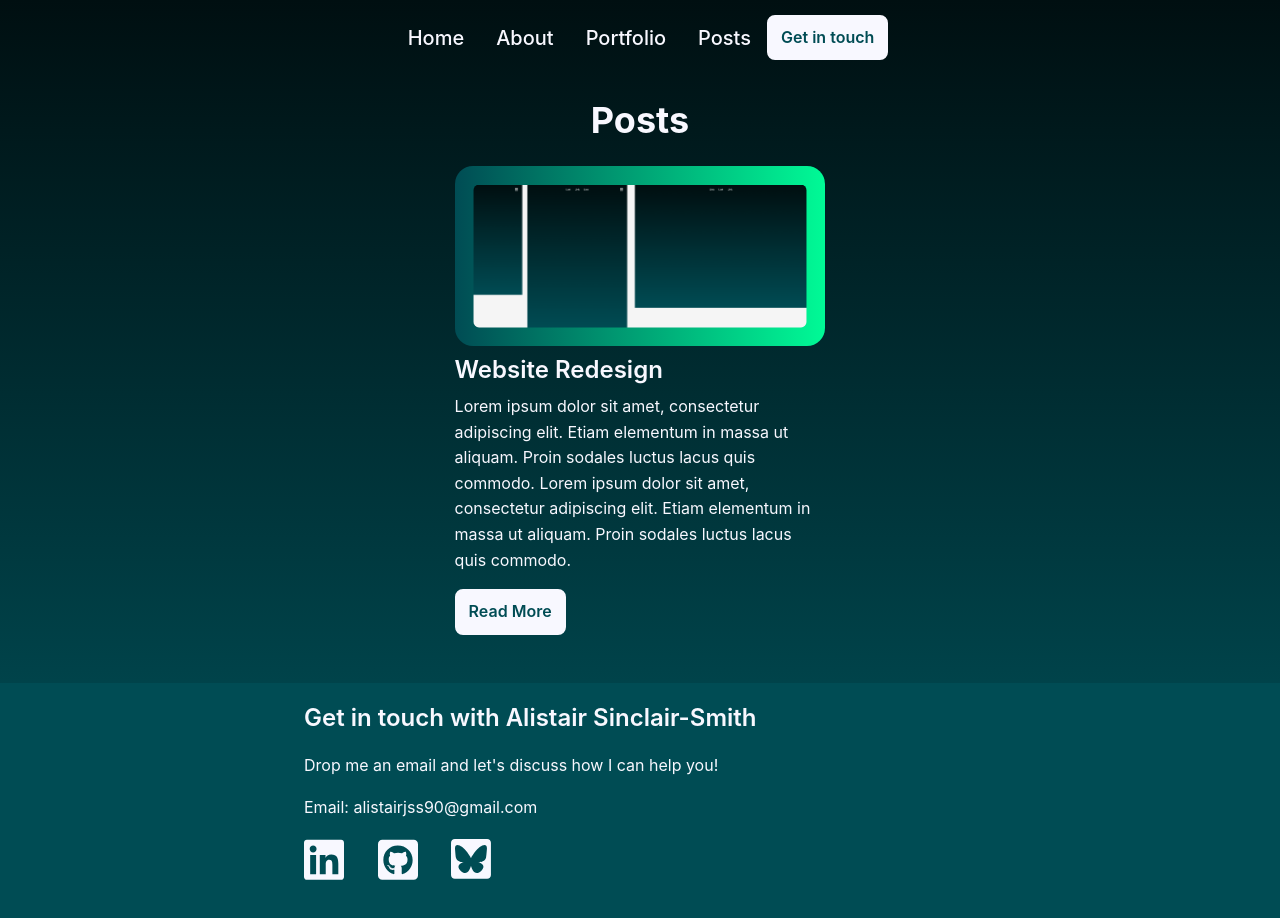
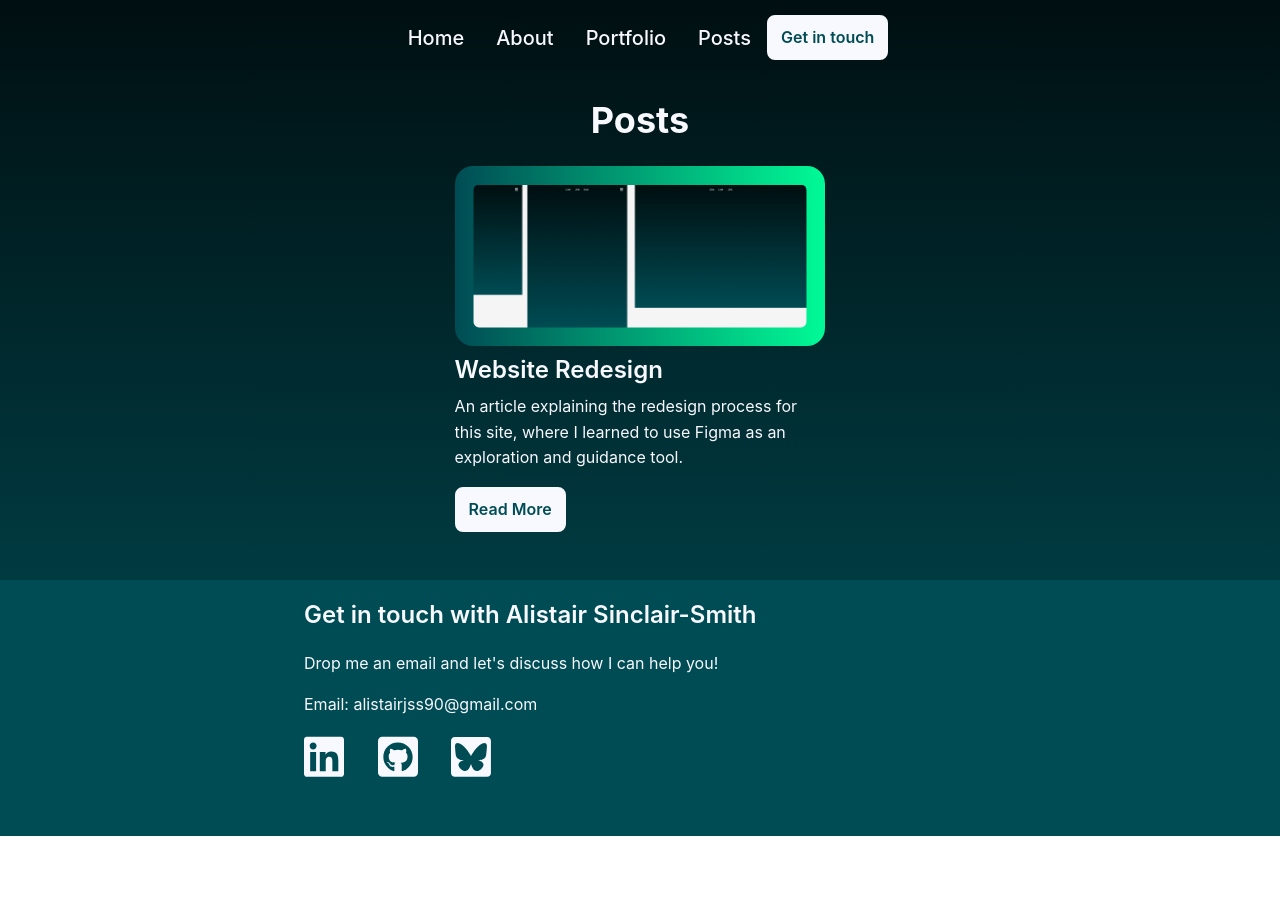
Before and after one commit to HalfElfAlistair/halfelfalistair.github.io, a React (Vite) app: page /posts in a window 1280 px wide. Shown: the top 918 px of the page. After the commit the page ends 836 px from the top, so only its background shows below. Built offline with nearby package versions, Linux system fonts and the light colour scheme.

Commit message:
updating article card on posts page, to have relevant text, image alt, and link

```diff
--- a/src/pages/Posts.jsx
+++ b/src/pages/Posts.jsx
@@ -6,11 +6,11 @@ export const Posts = () => {
         {
             title: "Website Redesign",
             id: "website-redesign",
-            description: "Lorem ipsum dolor sit amet, consectetur adipiscing elit. Etiam elementum in massa ut aliquam. Proin sodales luctus lacus quis commodo. Lorem ipsum dolor sit amet, consectetur adipiscing elit. Etiam elementum in massa ut aliquam. Proin sodales luctus lacus quis commodo.",
+            description: "An article explaining the redesign process for this site, where I learned to use Figma as an exploration and guidance tool.",
             image: figmaScreenshot1,
-            alt: "Lorem ipsum dolor sit amet",
+            alt: "An image of some empty design layouts for my site, from figma.",
             links: [
-                `https://halfelfalistair.github.io/posts/website-redesign`
+                `https://halfelfalistair.netlify.app/posts/website-redesign-with-figma`
             ]
         }
     ]
```
